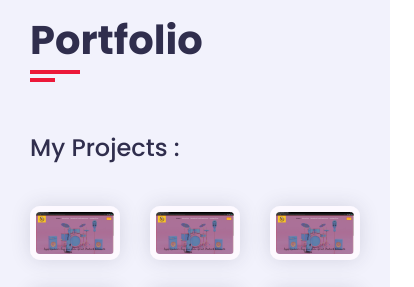
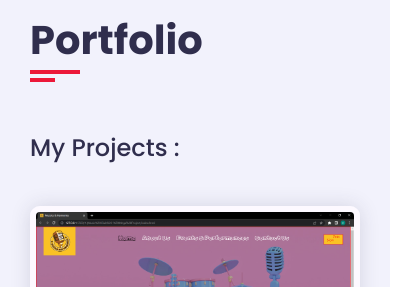
Before and after one commit to AbhinandanJain27/aj2712.github.io, a plain HTML site: page index.html in a window 390 px wide. Shown: the part 6140-6427 px from the top of the page, 414 px wide, since content can reach past the window. Drawn offline with Linux system fonts and the light colour scheme; a script that the page names is missing; a web font is replaced by a local one.

Commit message:
Initial Changes

```diff
--- a/css/style.css
+++ b/css/style.css
@@ -622,7 +622,7 @@ margin-right: 5px;
 }
 
 @media (max-width : 991px){
-    .portfolio .portfolioitem,
+    .portfolio .portfolio-item,
     .service .service-item{
         flex: 0 0 50%;
         max-width: 50%;
@@ -639,7 +639,7 @@ margin-right: 5px;
 }
 @media (max-width: 787px){
     .contact .contact-form .col-6,
-    .contact .contact-info-item
+    .contact .contact-info-item,
     .portfolio .portfolio-item,
     .service .service-item,
     .about .about-content .experience,
```
